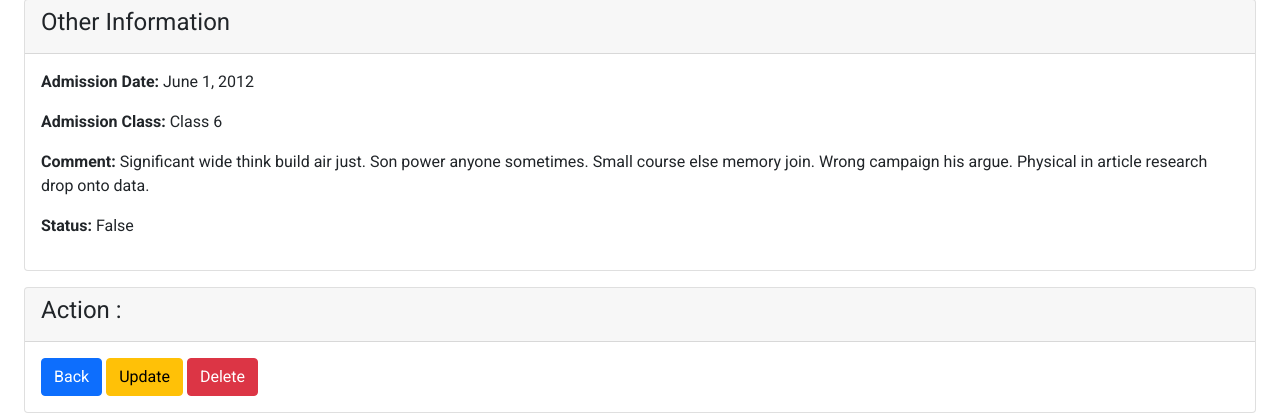
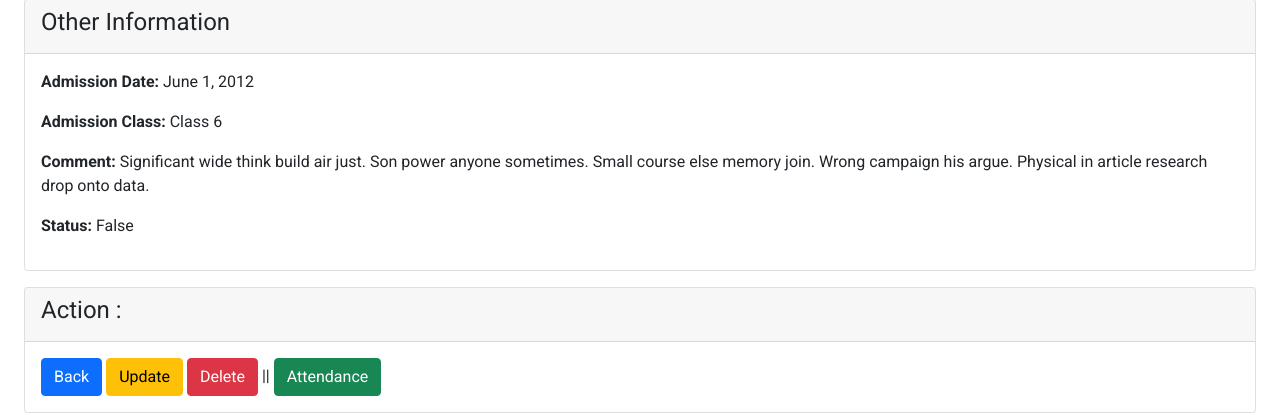
Before and after one commit to sabbir2609/next-school, a Django app: page /students/20231118/ in a window 1280 px wide. Shown: the part 1473-1886 px from the top of the page. Run offline with Django 4.2, Linux system fonts and the light colour scheme; data comes from the database, SQL or seed files in the repository; both versions use the stored data as it was after the commit.

Commit message:
template fix student_id

```diff
--- a/templates/school/student_detail.html
+++ b/templates/school/student_detail.html
@@ -97,8 +97,11 @@
         </div>
         <div class="card-body">
             <a href="{% url 'school:student_list' %}" class="btn btn-primary">Back</a>
-            <a href="{% url 'school:student_edit' student.id %}" class="btn btn-warning">Update</a>
-            <a href="{% url 'school:student_delete' student.id %}" class="btn btn-danger">Delete</a>
+            <a href="{% url 'school:student_edit' student.student_id %}" class="btn btn-warning">Update</a>
+            <a href="{% url 'school:student_delete' student.student_id %}" class="btn btn-danger">Delete</a>
+            ||
+            <a href="{% url 'school:attendance_report_detail' student.student_id %}"
+                class="btn btn-success">Attendance</a>
         </div>
     </div>
 </div>
```
Also changed, not shown: templates/school/student_list.html (+4 -4 lines), db.sqlite3.
